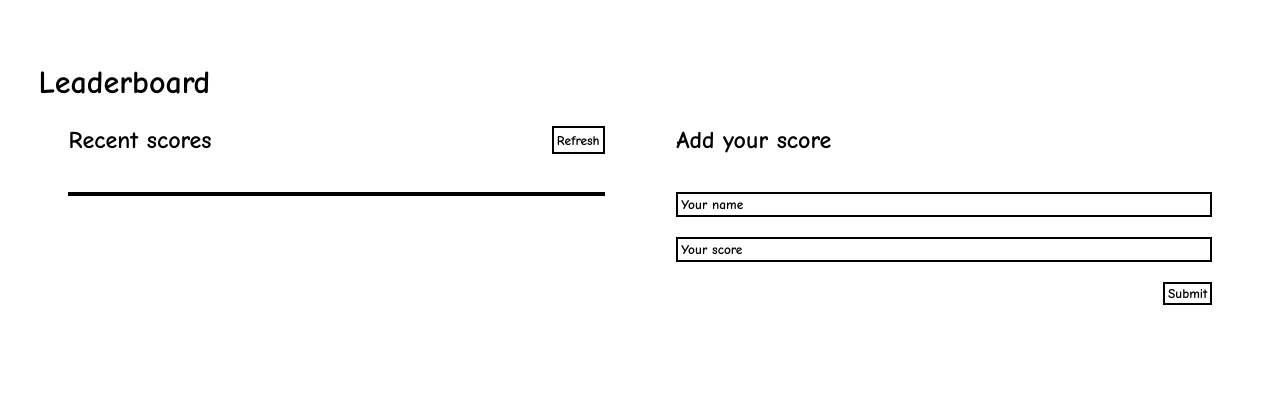
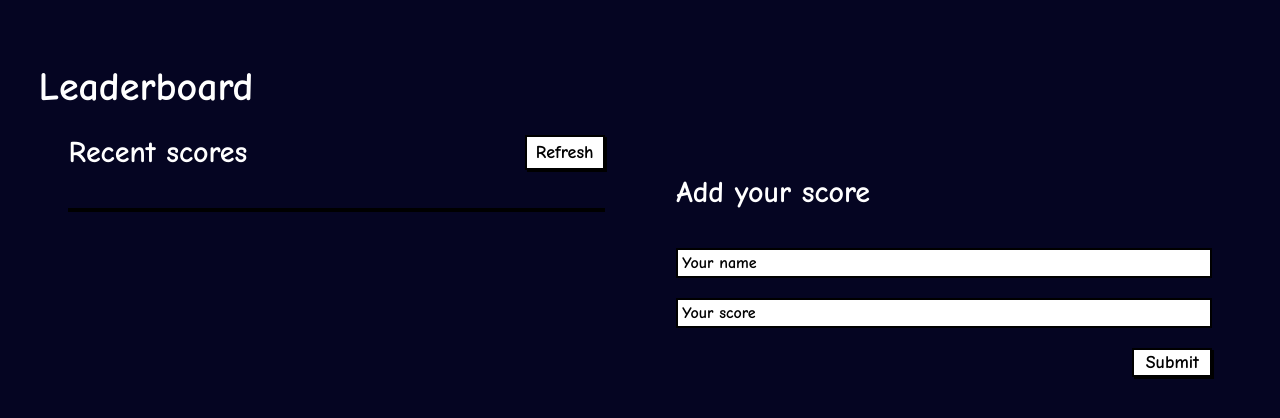
Before and after one commit to kemigabocatherine/LeaderBoard, a website built with webpack: page src/index.html in a window 1280 px wide. Built offline with nearby package versions, Linux system fonts and the light colour scheme; no server answers.

Commit message:
Add styles to the leaderboard using css

```diff
--- a/src/index.html
+++ b/src/index.html
@@ -4,9 +4,9 @@
   <meta charset="UTF-8">
   <meta http-equiv="X-UA-Compatible" content="IE=edge">
   <meta name="viewport" content="width=device-width, initial-scale=1.0">
+  <title>Learder Board</title>
   <link href="https://fonts.googleapis.com/css2?family=Comic+Neue:wght@400;700&family=Lato&display=swap" rel="stylesheet">
   <link rel="stylesheet" href="style.css">
-  <title>Learder Board</title>
 </head>
 <body>
   <header>
--- a/src/style.css
+++ b/src/style.css
@@ -7,25 +7,20 @@ body {
   display: flex;
   flex-direction: column;
   font-family: 'Comic Neue', cursive;
+  font-size: 20px;
   padding: 5% 3%;
   width: 95%;
+  background-color: #050522;
+  color: #fff;
 }
 
 #content {
   display: flex;
+  flex-direction: column;
   margin-top: 25px;
   margin-left: 30px;
   margin-right: 5px;
   width: 98%;
-}
-
-#list,
-#add {
-  width: 45%;
-}
-
-#add {
-  margin-left: 6%;
 }
 
 #scores-header {
@@ -39,7 +34,7 @@ li:nth-child(odd) {
 #score-board li {
   list-style-type: none;
   font-weight: 550;
-  padding: 3px;
+  padding: 4px;
 }
 
 #score-board,
@@ -58,8 +53,17 @@ input {
   border: 2.5px solid #000;
 }
 
+button#refresh,
+button#submit {
+  width: 80px;
+}
+
+button {
+  box-shadow: 2px 2px;
+}
+
 input {
-  padding: 3px;
+  padding: 4px;
 }
 
 #add-name::placeholder,
@@ -77,9 +81,45 @@ input {
   margin-left: auto;
   background-color: #fff;
   padding: 2px 3px;
+  font-size: 18px;
+}
+
+input#add-name,
+input#add-score {
+  font-size: 16px;
 }
 
 input#add-score,
 #submit {
   margin-top: 20px;
 }
+
+#list,
+#add {
+  width: 95%;
+}
+
+#add {
+  margin-top: 40px;
+}
+
+@media only screen and (min-width: 769px) {
+  body {
+    background-color: #050522;
+    color: #fff;
+  }
+
+  #content {
+    display: flex;
+    flex-direction: row;
+  }
+
+  #add {
+    margin-left: 6%;
+  }
+
+  #list,
+  #add {
+    width: 45%;
+  }
+}
```
Also changed, not shown: dist/index.html, dist/main.js.
